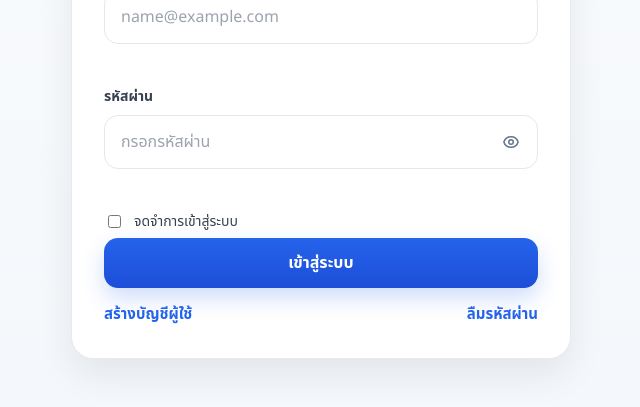
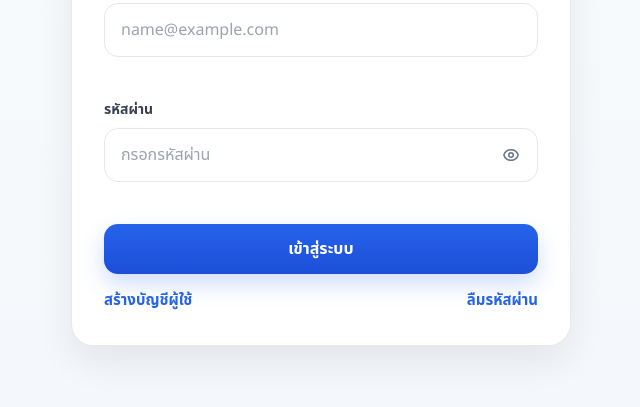
Before and after one commit to thiraphuteiei-collab/blynk-web-dashboard, a website: page public/login.html in a window 1280 px wide. Shown: the part 309-716 px from the top of the page, without its empty margins (319-959 px from the left). Drawn offline with Linux system fonts and the light colour scheme.

Commit message:
Update login.html

```diff
--- a/public/login.html
+++ b/public/login.html
@@ -27,11 +27,6 @@
         <div id="passwordError" class="field-error"></div>
       </div>
 
-      <div class="checkbox-row">
-        <input id="rememberMe" type="checkbox" />
-        <label for="rememberMe">จดจำการเข้าสู่ระบบ</label>
-      </div>
-
       <button id="loginButton" class="btn btn-primary full" type="button">เข้าสู่ระบบ</button>
       <div id="errorBox" class="message text-danger"></div>
 
@@ -44,6 +39,7 @@
 
   <script src="/js/app.js"></script>
   <script>
+    redirectIfLoggedIn();
     setupPasswordToggle("toggleLoginPassword", "password");
 
     document.getElementById("loginButton").addEventListener("click", async () => {
```
